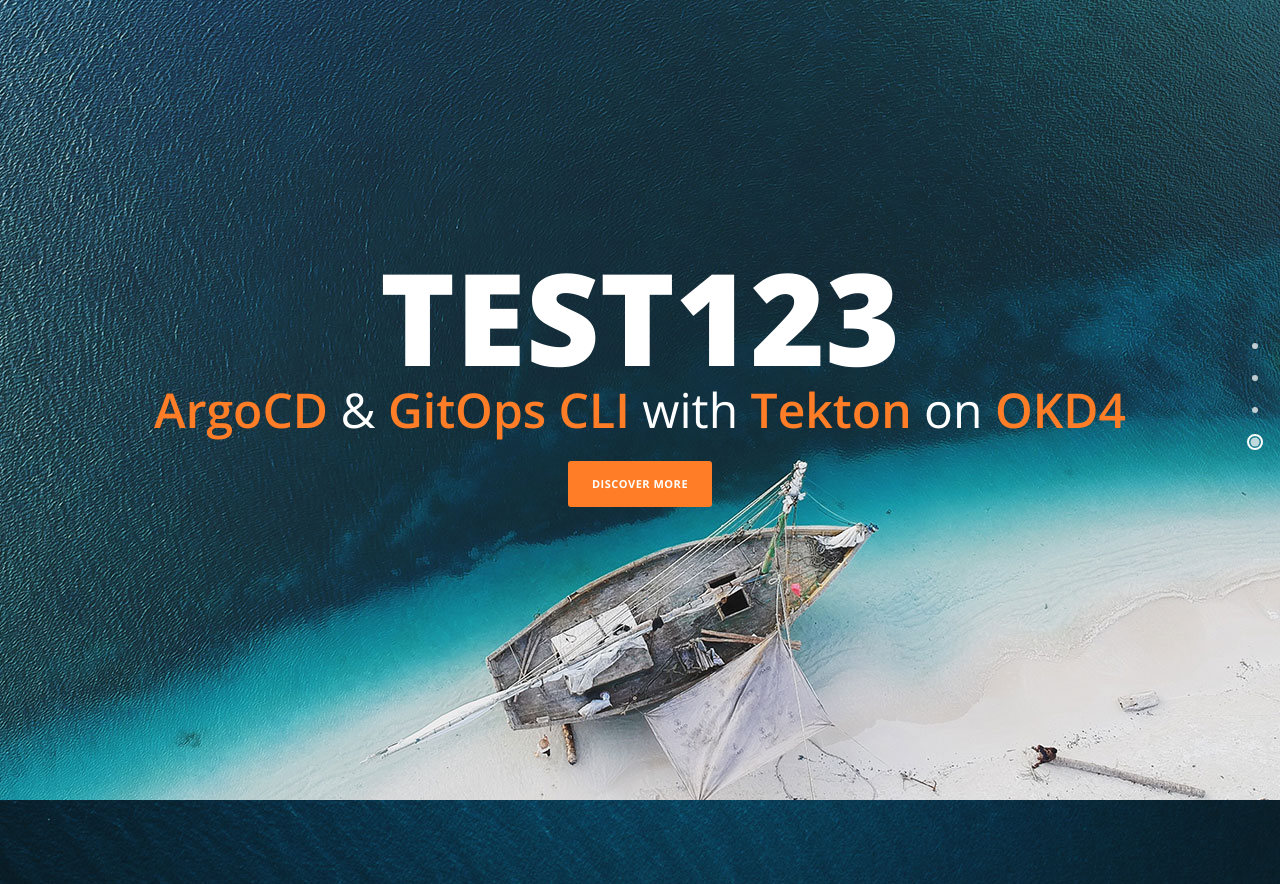
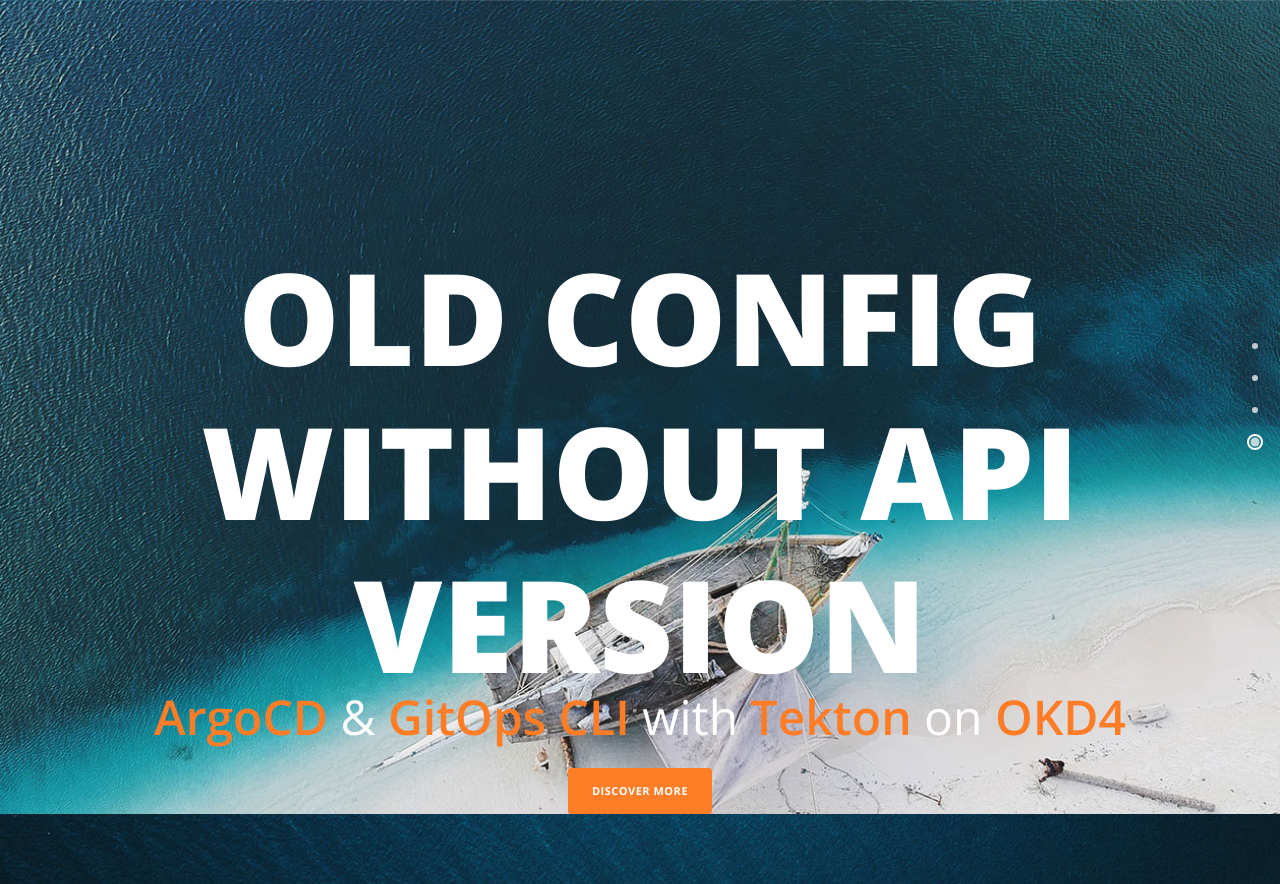
Before and after one commit to baloise-incubator/gitops-nginx-demo, a plain HTML site: page static/index.html in a window 1280 px wide. Shown: the top 884 px of the page. Drawn offline with nearby package versions, Linux system fonts and the light colour scheme.

Commit message:
old config without api version

```diff
--- a/static/index.html
+++ b/static/index.html
@@ -32,7 +32,7 @@
     <div class="parallax-content baner-content" id="home">
         <div class="container">
             <div class="first-content">
-                <h1>TEST123</h1>
+                <h1>old config without api version</h1>
                 <span><em>ArgoCD</em> & <em>GitOps CLI</em> with <em>Tekton</em> on <em>OKD4</em></span>
                 <div class="primary-button">
                     <a href="#process">Discover More</a>
```
